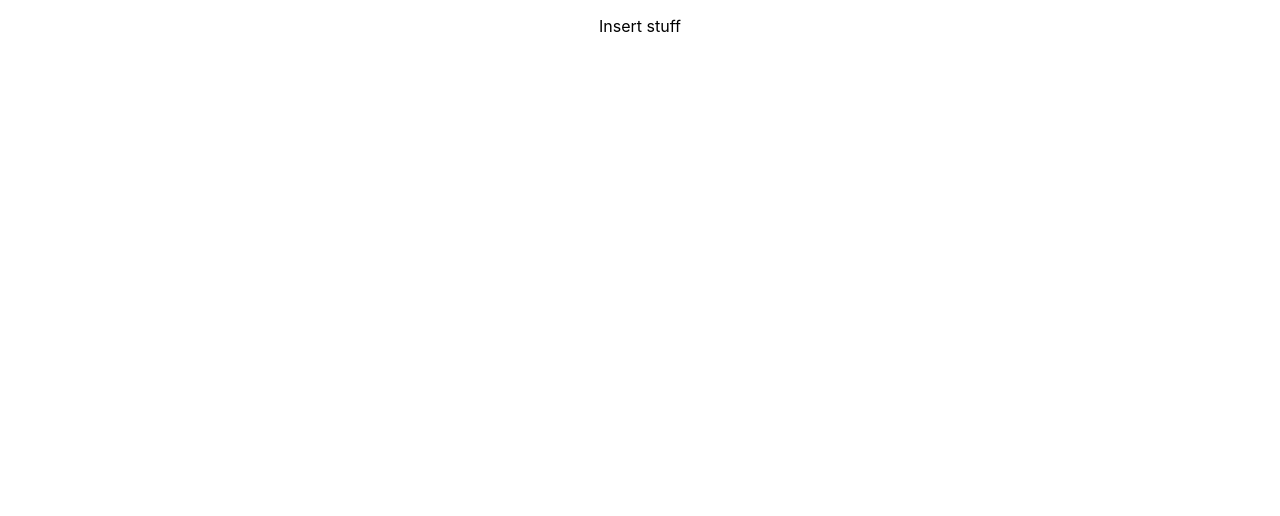
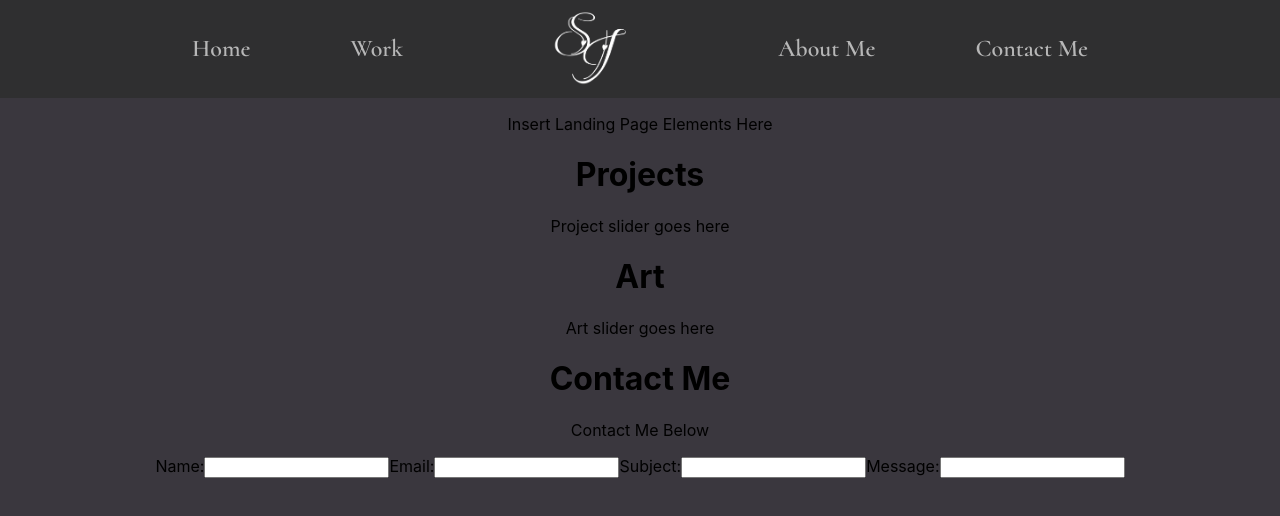
Before and after one commit to soniaj245/PortfolioWebsite, a React (Create React App) app in the folder front-end/: page / in a window 1280 px wide. Shown: the top 516 px of the page. Built offline with nearby package versions, Linux system fonts and the light colour scheme.

Commit message:
finished nav bar

```diff
--- a/front-end/public/index.html
+++ b/front-end/public/index.html
@@ -24,6 +24,10 @@
       work correctly both with client-side routing and a non-root public URL.
       Learn how to configure a non-root public URL by running `npm run build`.
     -->
+
+    <!--Imported Fonts-->
+    <link rel="preconnect" href="https://fonts.googleapis.com"><link rel="preconnect" href="https://fonts.gstatic.com" crossorigin><link href="https://fonts.googleapis.com/css2?family=Cormorant:wght@600&family=Karla:wght@300&display=swap" rel="stylesheet">
+
     <title>React App</title>
   </head>
   <body>
--- a/front-end/src/AboutMe.js
+++ b/front-end/src/AboutMe.js
@@ -1,7 +1,7 @@
 function AboutMe() {
     return (
         <div className = "AboutMe">
-
+            <p>About Me</p>
         </div>
     )
 }
--- a/front-end/src/App.css
+++ b/front-end/src/App.css
@@ -1,3 +1,7 @@
+body{
+  background-color: #3A373E;
+}
+
 .App {
   text-align: center;
 }
--- a/front-end/src/App.js
+++ b/front-end/src/App.js
@@ -5,11 +5,13 @@ import Projects from './Projects.js';
 import Art from './Art.js';
 import AboutMe from './AboutMe.js';
 import Contact from './Contact.js';
+import NavBar from './components/NavBar.js';
 
 function App() {
   return (
     <div className="App">
       <BrowserRouter>
+        <NavBar />
         <Routes>
           <Route path = '/' element = {<Home />} />
           <Route path = '/AboutMe' element = {<AboutMe />} />
--- a/front-end/src/Art.js
+++ b/front-end/src/Art.js
@@ -1,7 +1,10 @@
+import ArtSlider from "./components/ArtSlider.js"
+
 function Art() {
     return (
         <div className = "Art">
-            <p>hey</p>
+            <p>My Art and Design</p>
+            <ArtSlider />
         </div>
     )
 }
--- a/front-end/src/Contact.js
+++ b/front-end/src/Contact.js
@@ -1,7 +1,25 @@
 function Contact() {
     return (
         <div className = "Contact">
-
+            <p>Contact Me Below</p>
+            <form>
+                <label>
+                    Name:
+                    <input type = "text" />
+                </label>
+                <label>
+                    Email:
+                    <input type = "text" />
+                </label>
+                <label>
+                    Subject:
+                    <input type = "text" />
+                </label>
+                <label>
+                    Message:
+                    <input type = "text" />
+                </label>
+            </form>
         </div>
     )
 }
--- a/front-end/src/Home.js
+++ b/front-end/src/Home.js
@@ -1,7 +1,17 @@
+import Contact from "./Contact.js"
+import ArtSlider from "./components/ArtSlider.js"
+import ProjectSlider from "./components/ProjectSlider.js"
+
 function Home() {
     return (
         <div className = "Home">
-            <p>Insert stuff</p>
+            <p>Insert Landing Page Elements Here</p>
+            <h1>Projects</h1>
+            <ProjectSlider />
+            <h1>Art</h1>
+            <ArtSlider />
+            <h1>Contact Me</h1>
+            <Contact />
         </div>
     )
 }
--- a/front-end/src/Projects.js
+++ b/front-end/src/Projects.js
@@ -1,7 +1,7 @@
 function Projects() {
     return (
         <div className = "Projects">
-
+            <p>My Projects</p>
         </div>
     )
 }
--- /dev/null
+++ b/front-end/src/components/ArtSlider.js
@@ -0,0 +1,9 @@
+function ArtSlider(){
+    return(
+        <div className="ArtSlider">
+           <p>Art slider goes here</p>
+        </div>
+    )
+}
+
+export default ArtSlider;
--- /dev/null
+++ b/front-end/src/components/NavBar.css
@@ -0,0 +1,57 @@
+.NavBar{
+    background-color: #2F2F30;
+    display: flex;
+    align-items: center;
+    justify-content: center;
+}
+
+.NavBar ul{
+    list-style-type: none;
+    padding: 0%;
+    padding-left: 7%;
+    padding-right: 7%;
+}
+
+.NavBar a{
+    text-decoration: none;
+    color:rgb(183, 183, 183);
+}
+
+img{
+    width: 12vh;
+    padding-bottom: 1vh;
+    padding-top: 1vh;
+}
+
+.NavBar a:hover{
+    color: white;
+}
+
+.NavBar a:active{
+    color: rgb(183, 183, 183);
+}
+
+.NavBar li{
+    display: inline;
+    font-family: 'Cormorant', serif;
+    position: relative;
+    padding: 10px 50px;
+    overflow: hidden;
+    font-size: 24px;
+    text-align: center;
+}
+
+.NavBar li::after {
+    background-color: rgb(255, 255, 255);
+    content: "";
+    width: 0;
+    height: 2px;
+    left: 20%;
+    top: 0;
+    transition: width 0.55s ease 0s;
+    position: absolute;
+  }
+
+.NavBar li:hover::after {
+    width: 60%;
+}
--- /dev/null
+++ b/front-end/src/components/NavBar.js
@@ -0,0 +1,21 @@
+import {  Link } from "react-router-dom";
+import "./NavBar.css";
+import logo from "../images/logo-white.png"
+
+function NavBar(){
+    return(
+        <div className = "NavBar">
+            <ul>
+                <li class='active'><Link to = "/">Home</Link></li>
+                <li><Link to = "/Projects">Work</Link></li>
+            </ul>
+            <Link to = "/"><img src = {logo} /></Link>
+            <ul className = "rightNav">
+                <li><Link to = "/AboutMe">About Me</Link></li>
+                <li><Link to = "/Contact">Contact Me</Link></li>
+            </ul>
+        </div>
+    )
+}
+
+export default NavBar;
--- /dev/null
+++ b/front-end/src/components/ProjectSlider.js
@@ -0,0 +1,9 @@
+function ProjectSlider(){
+    return(
+        <div className="ProjectSlider">
+            <p>Project slider goes here</p>
+        </div>
+    )
+}
+
+export default ProjectSlider;
```
Also changed, not shown: front-end/src/images/logo-white.png (added), front-end/src/images/logo.png (added). Lines whose indentation alone changed are shown as unchanged.
